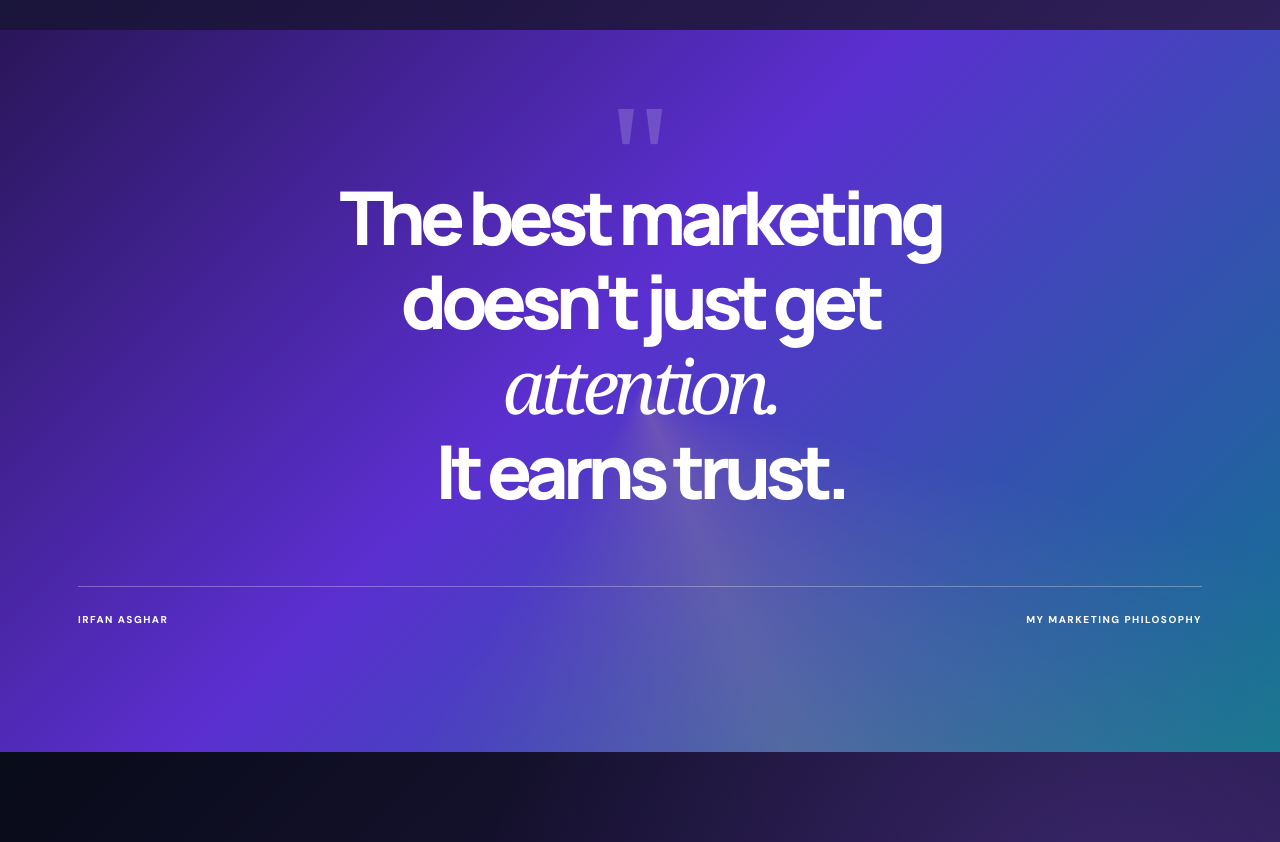
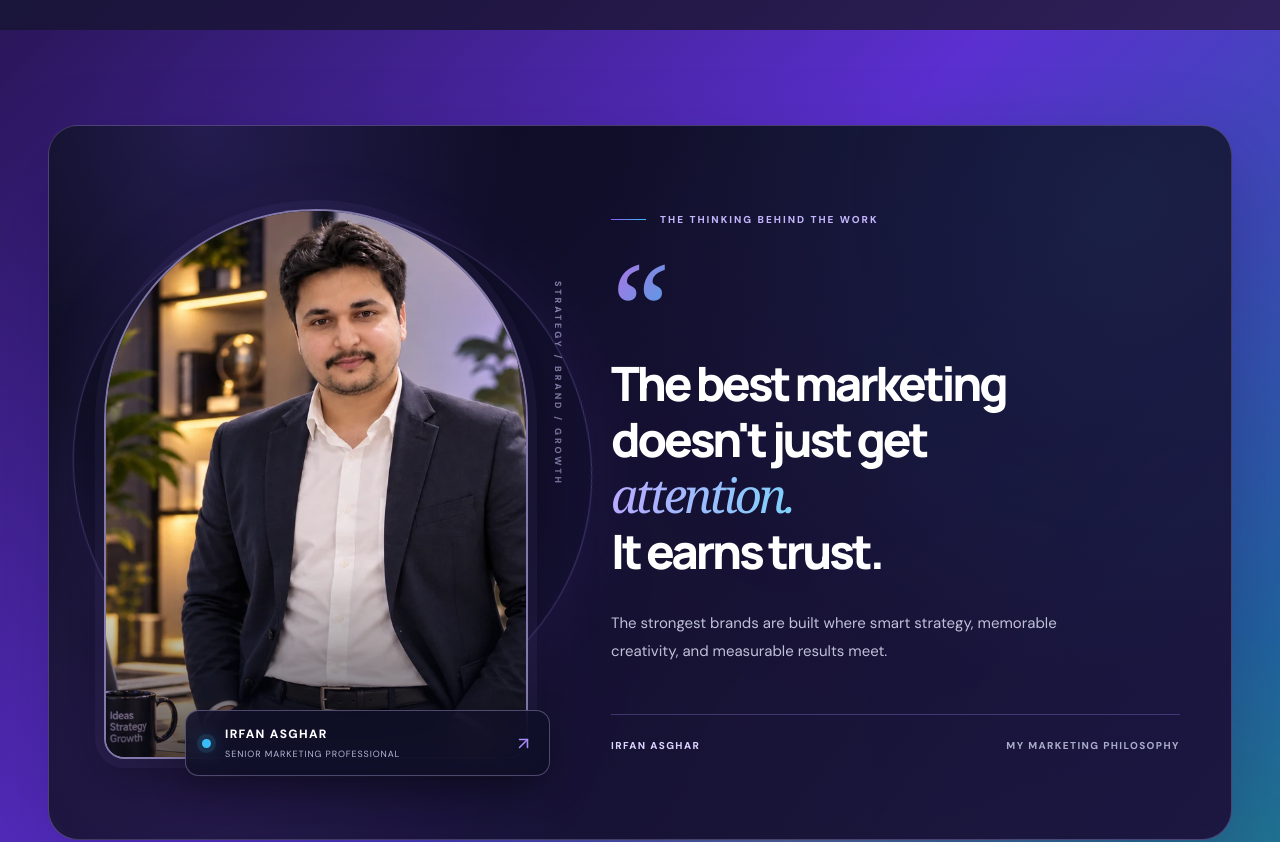
Before and after one commit to aamirabbasii201/irfanportfolio, a React (Vite) app: page / in a window 1280 px wide. Shown: the part 8080-8922 px from the top of the page. Built offline with nearby package versions, Linux system fonts and the light colour scheme.

Commit message:
Updated website

```diff
--- a/src/App.jsx
+++ b/src/App.jsx
@@ -1172,14 +1172,41 @@ function Approach() {
 
 function Statement() {
   return (
-    <section className="statement-section">
+    <section className="statement-section" aria-label="My marketing philosophy">
       <div className="container-wide">
         <Reveal>
-          <div className="statement-inner">
-            <span className="statement-quote" aria-hidden="true">
-              "
+          <div className="statement-inner statement-editorial">
+            {/* Portrait — separate image so the quote stays editable and responsive */}
+            <div className="statement-photo-column">
+              <div className="statement-photo-orbit" aria-hidden="true" />
+              <figure className="statement-photo-frame">
+                <img
+                  src="/images/irfan-quote-standing.webp"
+                  alt="Irfan Asghar, senior marketing professional, standing in an executive office"
+                  loading="lazy"
+                  decoding="async"
+                />
+              </figure>
+              <div className="statement-photo-badge">
+                <span className="statement-badge-dot" aria-hidden="true" />
+                <div>
+                  <strong>IRFAN ASGHAR</strong>
+                  <span>SENIOR MARKETING PROFESSIONAL</span>
+                </div>
+                <ArrowUpRight size={19} aria-hidden="true" />
+              </div>
+              <span className="statement-vertical-type" aria-hidden="true">
+                STRATEGY / BRAND / GROWTH
               </span>
-
+            </div>
+
+            {/* Original quote, now styled like an editorial feature */}
+            <div className="statement-editorial-copy">
+              <div className="statement-editorial-label">
+                <span className="statement-label-line" />
+                THE THINKING BEHIND THE WORK
+              </div>
+              <span className="statement-quote" aria-hidden="true">“</span>
               <h2>
                 The best marketing
                 <br />
@@ -1189,10 +1216,14 @@ function Statement() {
                 <br />
                 It earns trust.
               </h2>
-
+              <p className="statement-editorial-note">
+                The strongest brands are built where smart strategy, memorable creativity,
+                and measurable results meet.
+              </p>
               <div className="statement-footer">
                 <span>{PROFILE.name.toUpperCase()}</span>
                 <span>MY MARKETING PHILOSOPHY</span>
+              </div>
             </div>
           </div>
         </Reveal>
--- a/src/index.css
+++ b/src/index.css
@@ -4337,3 +4337,275 @@ html {
     animation: none;
   }
 }
+
+
+/* =========================================================
+   IRFAN ASGHAR — PREMIUM EDITORIAL QUOTE + STANDING PORTRAIT
+   Append at the very END of src/index.css.
+   The existing page colors, sections and animations stay as-is.
+   Photo: public/images/irfan-quote-standing.webp
+   ========================================================= */
+
+.statement-section .statement-inner.statement-editorial {
+  position: relative;
+  isolation: isolate;
+  display: grid;
+  grid-template-columns: minmax(0, 0.88fr) minmax(0, 1.12fr);
+  align-items: center;
+  gap: clamp(38px, 5vw, 90px);
+  text-align: left;
+  padding: clamp(28px, 4vw, 64px);
+  border-radius: 30px;
+  overflow: hidden;
+  background:
+    radial-gradient(circle at 11% 85%, rgba(139, 92, 246, .18), transparent 35%),
+    radial-gradient(circle at 90% 10%, rgba(56, 189, 248, .08), transparent 40%),
+    linear-gradient(127deg, rgba(8, 11, 24, .97), rgba(27, 18, 60, .94));
+  border: 1px solid rgba(196, 181, 253, .28);
+  box-shadow: 0 30px 85px rgba(5, 6, 27, .22);
+}
+
+.statement-section .statement-inner.statement-editorial::before {
+  content: "";
+  position: absolute;
+  z-index: -1;
+  pointer-events: none;
+  width: min(640px, 75%);
+  aspect-ratio: 1;
+  top: -45%;
+  left: -14%;
+  border-radius: 50%;
+  background: radial-gradient(circle, rgba(126, 88, 255, .22), transparent 68%);
+}
+
+/* Portrait stage */
+.statement-photo-column {
+  position: relative;
+  min-width: 0;
+  padding: 32px 19px 29px 4px;
+}
+
+.statement-photo-orbit {
+  position: absolute;
+  inset: 7% -8% 12% -4%;
+  border: 1px solid rgba(167, 139, 250, .32);
+  border-radius: 48% 52% 48% 52%;
+  transform: rotate(-14deg);
+  box-shadow: 0 0 60px rgba(139, 92, 246, .10);
+  animation: statementOrbit 10s ease-in-out infinite alternate;
+  pointer-events: none;
+}
+
+.statement-photo-frame {
+  position: relative;
+  z-index: 1;
+  margin: 0;
+  height: clamp(370px, 43vw, 565px);
+  width: 100%;
+  overflow: hidden;
+  border-radius: 230px 230px 22px 22px;
+  background: #1a1935;
+  border: 2px solid rgba(206, 191, 255, .58);
+  box-shadow:
+    0 0 0 9px rgba(167, 139, 250, .055),
+    0 25px 65px rgba(0, 0, 0, .40);
+}
+
+.statement-photo-frame::after {
+  content: "";
+  position: absolute;
+  inset: 0;
+  pointer-events: none;
+  background: linear-gradient(180deg, transparent 65%, rgba(8, 11, 24, .67) 100%);
+}
+
+.statement-photo-frame img {
+  display: block;
+  width: 100%;
+  height: 100%;
+  object-fit: cover;
+  object-position: center 15%;
+  transform: scale(1.02);
+  transition: transform .8s cubic-bezier(.2, .8, .2, 1);
+}
+
+.statement-editorial:hover .statement-photo-frame img {
+  transform: scale(1.065);
+}
+
+.statement-photo-badge {
+  position: absolute;
+  z-index: 3;
+  right: -3px;
+  bottom: 12px;
+  width: min(94%, 365px);
+  display: flex;
+  align-items: center;
+  gap: 14px;
+  padding: 14px 16px;
+  border: 1px solid rgba(206, 191, 255, .33);
+  border-radius: 14px;
+  color: #fff;
+  background: rgba(15, 15, 39, .85);
+  backdrop-filter: blur(16px);
+  box-shadow: 0 12px 35px rgba(0, 0, 0, .28);
+}
+
+.statement-badge-dot {
+  flex: 0 0 auto;
+  width: 9px;
+  height: 9px;
+  background: #38bdf8;
+  border-radius: 50%;
+  box-shadow: 0 0 0 5px rgba(56, 189, 248, .13), 0 0 20px rgba(56, 189, 248, .6);
+}
+
+.statement-photo-badge div { display: flex; flex-direction: column; gap: 5px; min-width: 0; }
+.statement-photo-badge strong { font-size: 12px; letter-spacing: .11em; font-weight: 800; }
+.statement-photo-badge div span { font-size: 9px; letter-spacing: .1em; color: #b9b9d8; line-height: 1.5; }
+.statement-photo-badge > svg { margin-left: auto; color: #a78bfa; flex-shrink: 0; }
+
+.statement-vertical-type {
+  position: absolute;
+  top: 17%;
+  right: -17px;
+  writing-mode: vertical-rl;
+  font-size: 9px;
+  letter-spacing: .32em;
+  font-weight: 800;
+  color: rgba(194, 185, 235, .64);
+}
+
+/* Quote and typography */
+.statement-editorial-copy { position: relative; z-index: 1; min-width: 0; }
+
+.statement-editorial-label {
+  display: flex;
+  align-items: center;
+  gap: 14px;
+  color: #c4b5fd;
+  font-size: 10px;
+  font-weight: 800;
+  letter-spacing: .20em;
+}
+
+.statement-label-line {
+  display: block;
+  height: 1px;
+  width: 35px;
+  flex-shrink: 0;
+  background: linear-gradient(90deg, #8b5cf6, #38bdf8);
+}
+
+.statement-section .statement-editorial .statement-quote {
+  display: block;
+  position: relative;
+  top: auto;
+  left: auto;
+  transform: none;
+  width: max-content;
+  margin-top: 34px;
+  margin-bottom: 2px;
+  font-family: Georgia, serif;
+  font-size: clamp(90px, 10vw, 130px);
+  line-height: .72;
+  color: #a78bfa;
+  opacity: .9;
+  background: linear-gradient(125deg, #a78bfa 20%, #38bdf8 100%);
+  -webkit-background-clip: text;
+  background-clip: text;
+  -webkit-text-fill-color: transparent;
+}
+
+.statement-section .statement-editorial h2 {
+  margin: 0;
+  position: relative;
+  color: #ffffff;
+  font-family: "Manrope", sans-serif;
+  font-weight: 800;
+  font-size: clamp(34px, 3.7vw, 60px);
+  line-height: 1.18;
+  letter-spacing: -.067em;
+  text-align: left;
+}
+
+.statement-section .statement-editorial h2 span {
+  font-family: Georgia, serif;
+  font-weight: 400;
+  font-style: italic;
+  color: #b7a3ff;
+  background: linear-gradient(100deg, #bba7ff, #7dd3fc);
+  -webkit-background-clip: text;
+  background-clip: text;
+  -webkit-text-fill-color: transparent;
+}
+
+.statement-editorial-note {
+  max-width: 480px;
+  margin: 30px 0 0;
+  color: #bfc0d8;
+  font-size: 15px;
+  line-height: 1.85;
+}
+
+.statement-section .statement-editorial .statement-footer {
+  display: flex;
+  align-items: center;
+  justify-content: space-between;
+  flex-wrap: wrap;
+  gap: 14px;
+  margin-top: 48px;
+  padding-top: 23px;
+  border-top: 1px solid rgba(167, 139, 250, .30);
+  font-size: 10px;
+  font-weight: 800;
+  letter-spacing: .14em;
+  color: #dcd3ff;
+}
+
+.statement-section .statement-editorial .statement-footer span:last-child {
+  color: #a8abc9;
+}
+
+@keyframes statementOrbit {
+  from { transform: rotate(-14deg) scale(1); opacity: .66; }
+  to { transform: rotate(-6deg) scale(1.04); opacity: 1; }
+}
+
+@media (max-width: 1050px) {
+  .statement-section .statement-inner.statement-editorial {
+    grid-template-columns: minmax(0, 0.87fr) minmax(0, 1.13fr);
+    gap: 25px;
+    padding: 30px;
+  }
+  .statement-section .statement-editorial h2 { font-size: clamp(29px, 4vw, 46px); }
+  .statement-photo-frame { height: 475px; }
+}
+
+@media (max-width: 740px) {
+  .statement-section .statement-inner.statement-editorial {
+    grid-template-columns: 1fr;
+    padding: 23px 20px 30px;
+    gap: 28px;
+    border-radius: 22px;
+  }
+  .statement-photo-column {
+    max-width: 470px;
+    margin-inline: auto;
+    width: 100%;
+    padding: 15px 12px 18px;
+  }
+  .statement-photo-frame { height: min(110vw, 480px); border-radius: 220px 220px 18px 18px; }
+  .statement-vertical-type { right: -7px; top: 13%; }
+  .statement-photo-badge { right: 0; bottom: 6px; }
+  .statement-editorial-copy { padding: 0 5px 5px; }
+  .statement-section .statement-editorial .statement-quote { margin-top: 32px; font-size: 95px; }
+  .statement-section .statement-editorial h2 { font-size: clamp(32px, 7.5vw, 48px); }
+  .statement-editorial-note { font-size: 14px; }
+  .statement-section .statement-editorial .statement-footer { margin-top: 34px; }
+}
+
+@media (prefers-reduced-motion: reduce) {
+  .statement-photo-orbit { animation: none; }
+  .statement-photo-frame img { transition: none; }
+}
```
Also changed, not shown: public/images/irfan-quote-standing.webp (added). Lines whose indentation alone changed are shown as unchanged.
